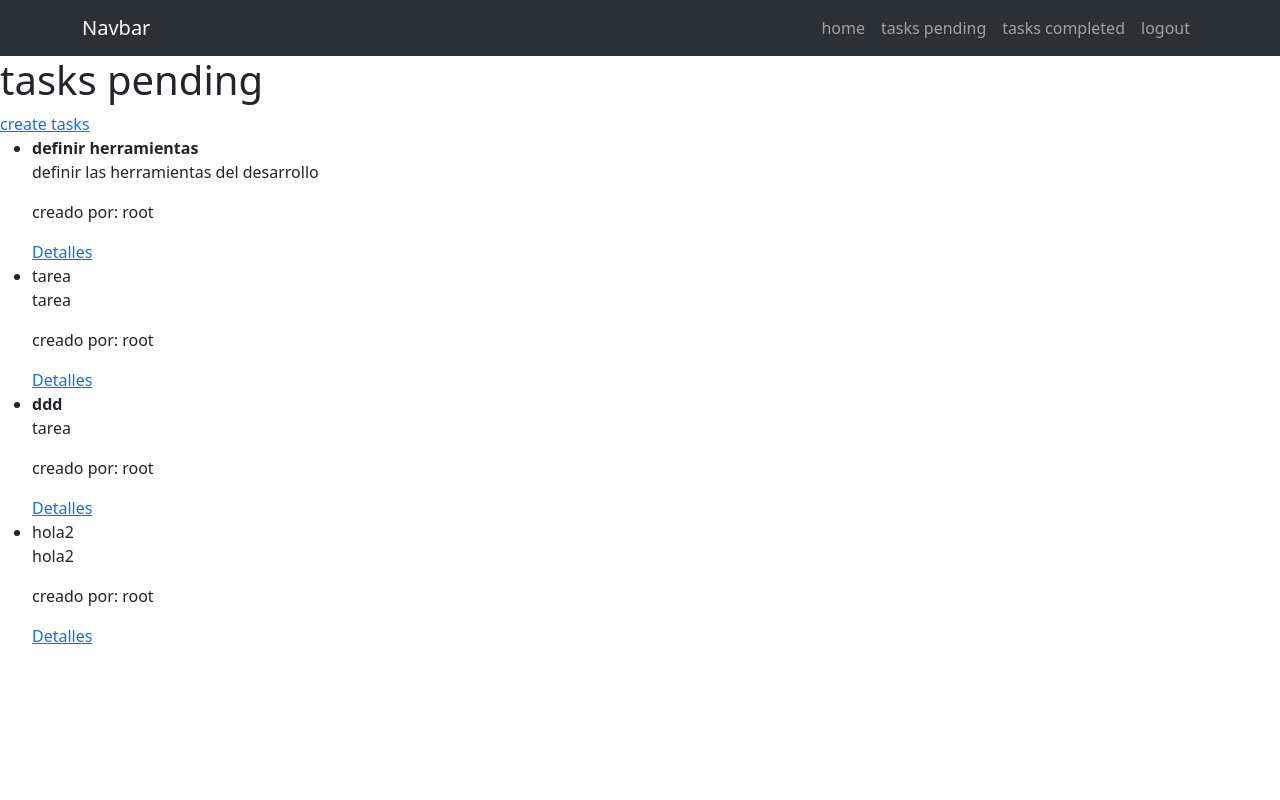
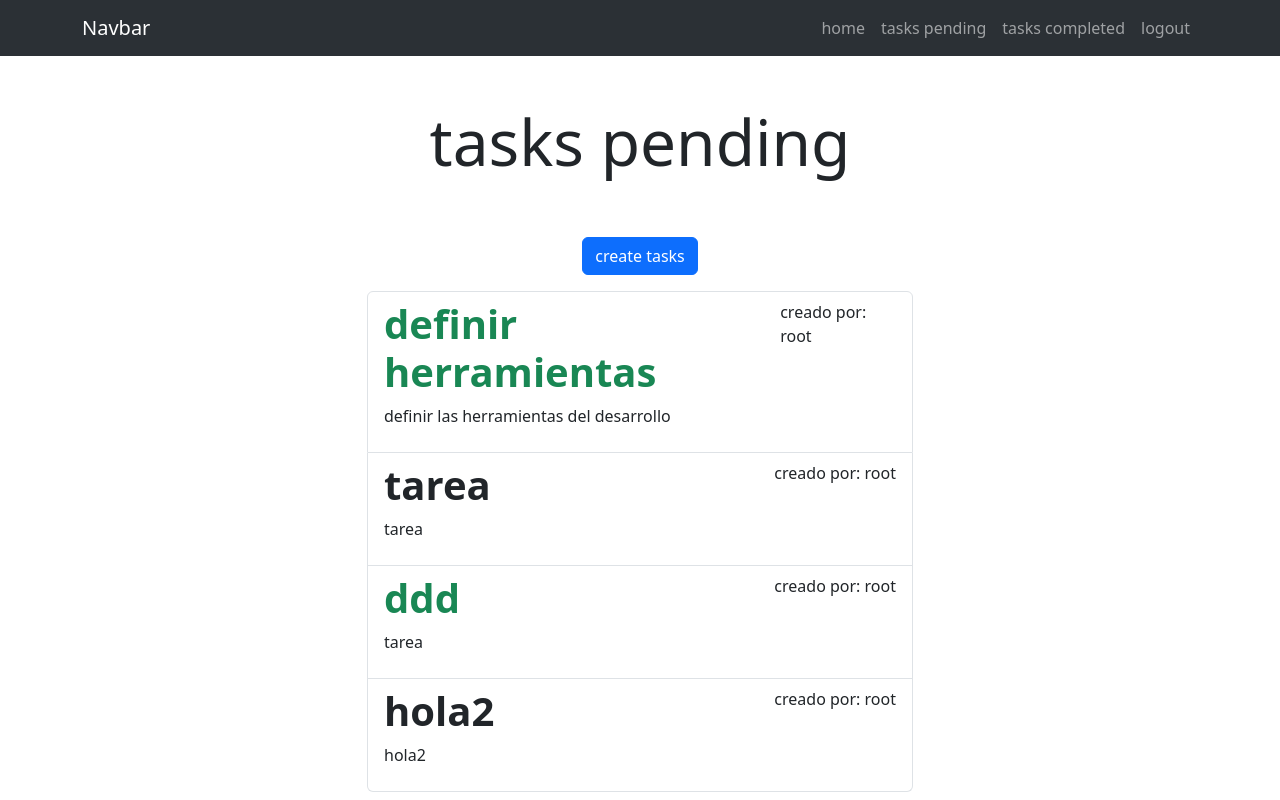
Before and after one commit to brionesjavier/django-crud-auth, a Django app: page /tasks/ in a window 1280 px wide. Run offline with Django 5.2, Linux system fonts and the light colour scheme; a user stored in the database is signed in; data comes from the database, SQL or seed files in the repository; both versions use the stored data as it was after the commit.

Commit message:
agregando boostrap a task list

```diff
--- a/tasks/templates/tasks.html
+++ b/tasks/templates/tasks.html
@@ -1,24 +1,34 @@
-{% extends "layouts/base.html"%}
+{% extends "layouts/base.html"%} {% block content%}
 
-{% block content%}
-<h1>{{title}}</h1>
-<a href="{% url 'create_task'%}"> create tasks</a>
+<main class="container">
+  <div class="row">
+    <div class="col-md-6 offset-md-3">
+      <h1 class="text-center display-3 py-5">{{title}}</h1>
+      <!--TODO: revisar luego como agregar esto -->
+      <div class="d-flex justify-content-center mb-3">
+        <a class="btn btn-primary" href="{% url 'create_task'%}">
+          create tasks</a
+        >
+      </div>
 
-<ul>
+      <ul class="list-group">
         {% for task in tasks%}
-<li>
+        <a class="list-group-item" href="{% url 'task_detail' task.id %}">
+          <header class="d-flex justify-content-between">
             {%if task.important%}
-    <strong>{{task.title}}</strong>
+            <h1 class="fw-bold text-success">{{task.title}}</h1>
             {% else %}
-    {{task.title}}
+            <h1 class="fw-bold">{{task.title}}</h1>
             {% endif %}
+            <p>creado por: {{task.user.username}}</p>
+          </header>
+
           <p>{{task.description}}</p>
-    <p>creado por: {{task.user.username}}</p>
-    <a href="{% url 'task_detail' task.id %}">Detalles</a>
-
-
+        </a>
         {% endfor%}
-
       </ul>
+    </div>
+  </div>
+</main>
 
 {% endblock %}
```
Also changed, not shown: db.sqlite3. Lines whose indentation alone changed are shown as unchanged.
